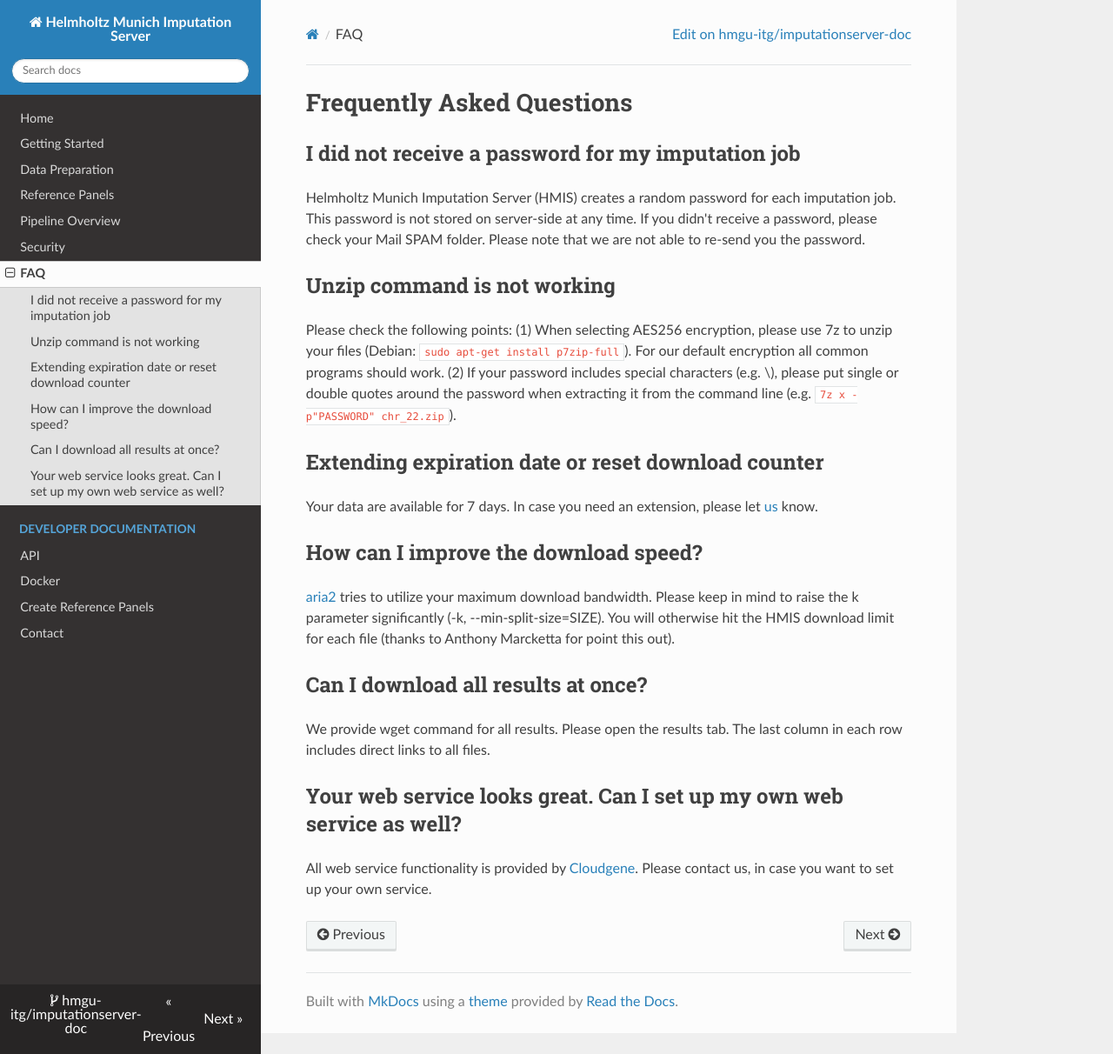
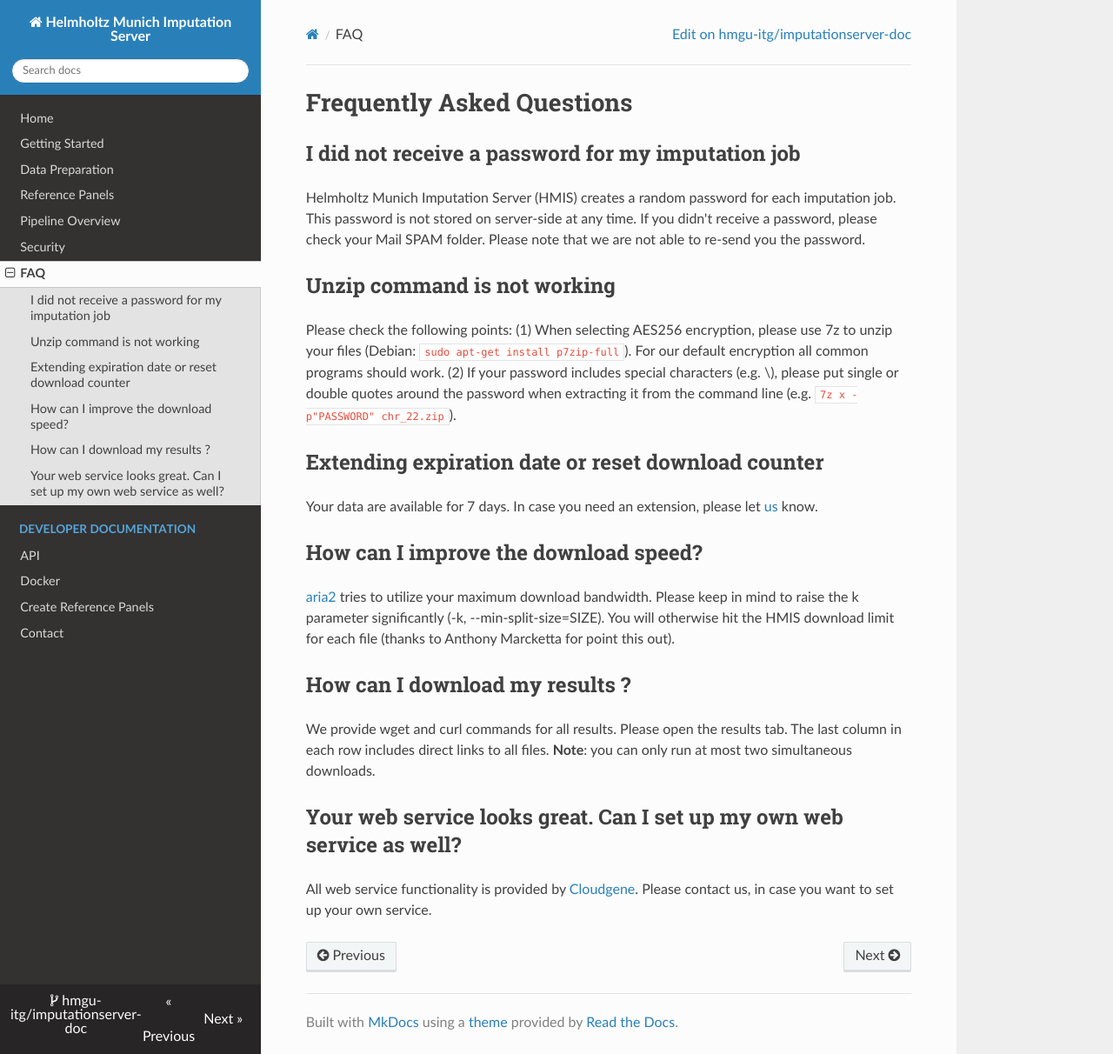
Before and after one commit to hmgu-itg/imputationserver-doc, an MkDocs documentation site: the page built from docs/faq.md, in a window 1280 px wide and 1212 px high. Shown: the whole window at 87% size. Built offline with MkDocs 1.6.1, drawn with Linux system fonts in a browser that asks for light colours; nearby versions of some CDN libraries.

Commit message:
Update faq.md
simultaneous download limit

```diff
--- a/docs/faq.md
+++ b/docs/faq.md
@@ -12,8 +12,15 @@ Your data are available for 7 days. In case you need an extension, please let [u
 ## How can I improve the download speed?
 [aria2](https://aria2.github.io/) tries to utilize your maximum download bandwidth. Please keep in mind to raise the k parameter significantly (-k, --min-split-size=SIZE). You will otherwise hit the HMIS download limit for each file (thanks to Anthony Marcketta for point this out).
 
+<!---
 ## Can I download all results at once?
 We provide wget command for all results. Please open the results tab. The last column in each row includes direct links to all files.
+--->
+
+## How can I download my results ?
+We provide wget and curl commands for all results. Please open the results tab. The last column in each row includes direct links to all files.
+**Note**: you can only run at most two simultaneous downloads.
+
 
 ## Your web service looks great. Can I set up my own web service as well?
 All web service functionality is provided by [Cloudgene](http://www.cloudgene.io/). Please contact us, in case you want to set up your own service.
```
